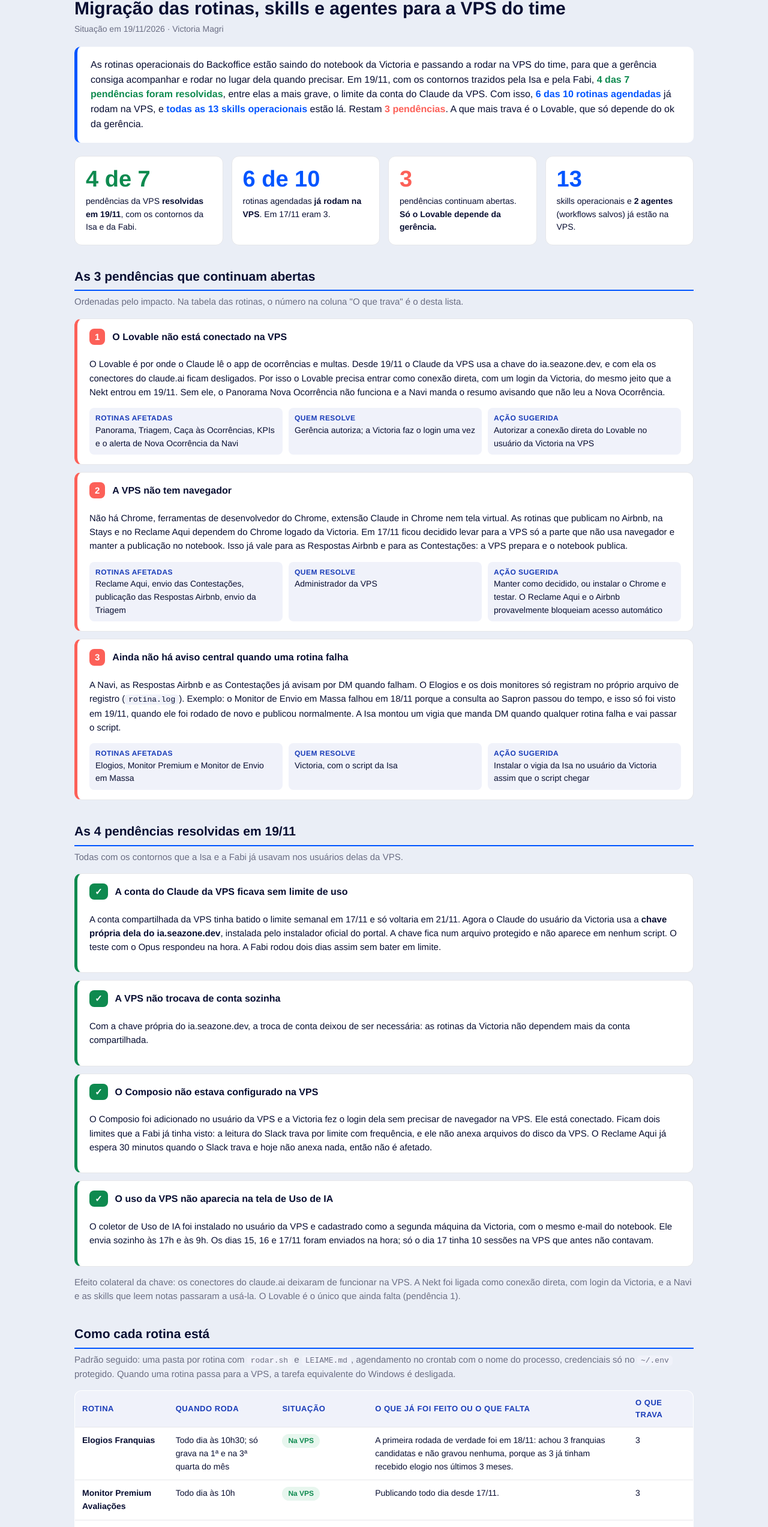
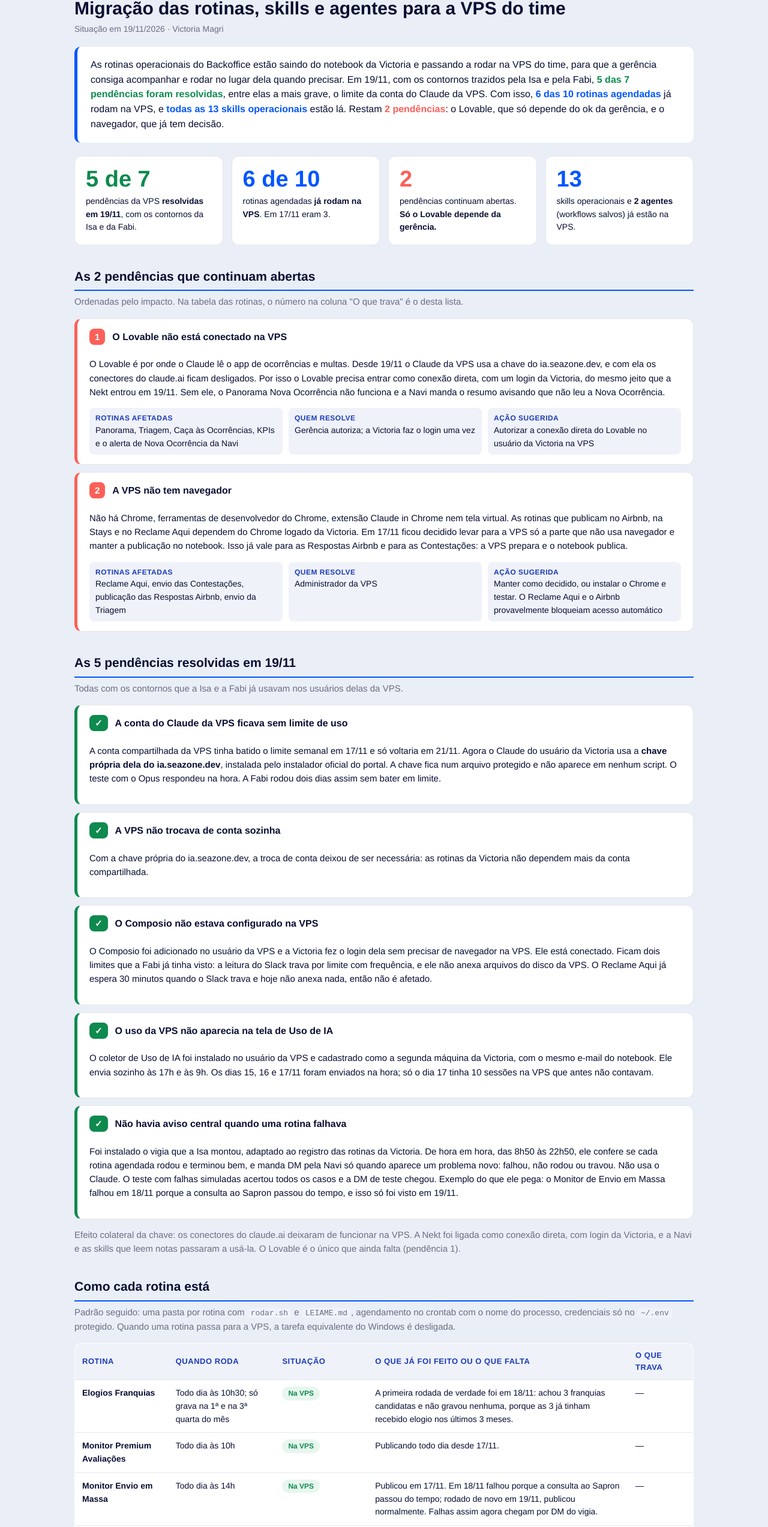
Before and after one commit to victoriamagri/migracao-vps-backoffice, a plain HTML site: page index.html in a window 1280 px wide. Shown: the part 76-2622 px from the top of the page at 60% size. Drawn offline with Linux system fonts and the light colour scheme.

Commit message:
docs: registra o vigia das rotinas como resolvido
Co-Authored-By: Claude Opus 5.5 <noreply@anthropic.com>

```diff
--- a/index.html
+++ b/index.html
@@ -66,21 +66,21 @@
   <div class="lead">
     As rotinas operacionais do Backoffice estão saindo do notebook da Victoria e passando a rodar na VPS do time,
     para que a gerência consiga acompanhar e rodar no lugar dela quando precisar.
-    Em 19/11, com os contornos trazidos pela Isa e pela Fabi, <span class="destaque verde">4 das 7 pendências foram resolvidas</span>, entre elas a mais grave, o limite da conta do Claude da VPS.
+    Em 19/11, com os contornos trazidos pela Isa e pela Fabi, <span class="destaque verde">5 das 7 pendências foram resolvidas</span>, entre elas a mais grave, o limite da conta do Claude da VPS.
     Com isso, <span class="destaque">6 das 10 rotinas agendadas</span> já rodam na VPS, e <span class="destaque">todas as 13 skills operacionais</span> estão lá.
-    Restam <span class="destaque coral">3 pendências</span>. A que mais trava é o Lovable, que só depende do ok da gerência.
+    Restam <span class="destaque coral">2 pendências</span>: o Lovable, que só depende do ok da gerência, e o navegador, que já tem decisão.
   </div>
 </header>
 
 <div class="cards">
-  <div class="card bom"><div class="num">4 de 7</div><p>pendências da VPS <b>resolvidas em 19/11</b>, com os contornos da Isa e da Fabi.</p></div>
+  <div class="card bom"><div class="num">5 de 7</div><p>pendências da VPS <b>resolvidas em 19/11</b>, com os contornos da Isa e da Fabi.</p></div>
   <div class="card"><div class="num">6 de 10</div><p>rotinas agendadas <b>já rodam na VPS</b>. Em 17/11 eram 3.</p></div>
-  <div class="card alerta"><div class="num">3</div><p>pendências continuam abertas. <b>Só o Lovable depende da gerência.</b></p></div>
+  <div class="card alerta"><div class="num">2</div><p>pendências continuam abertas. <b>Só o Lovable depende da gerência.</b></p></div>
   <div class="card"><div class="num">13</div><p>skills operacionais e <b>2 agentes</b> (workflows salvos) já estão na VPS.</p></div>
 </div>
 
 <section>
-  <h2>As 3 pendências que continuam abertas</h2>
+  <h2>As 2 pendências que continuam abertas</h2>
   <p class="sub">Ordenadas pelo impacto. Na tabela das rotinas, o número na coluna "O que trava" é o desta lista.</p>
 
   <div class="pend"><div class="cab"><span class="n">1</span><h3>O Lovable não está conectado na VPS</h3></div>
@@ -91,13 +91,10 @@
     <p>Não há Chrome, ferramentas de desenvolvedor do Chrome, extensão Claude in Chrome nem tela virtual. As rotinas que publicam no Airbnb, na Stays e no Reclame Aqui dependem do Chrome logado da Victoria. Em 17/11 ficou decidido levar para a VPS só a parte que não usa navegador e manter a publicação no notebook. Isso já vale para as Respostas Airbnb e para as Contestações: a VPS prepara e o notebook publica.</p>
     <div class="grid"><div><b>Rotinas afetadas</b>Reclame Aqui, envio das Contestações, publicação das Respostas Airbnb, envio da Triagem</div><div><b>Quem resolve</b>Administrador da VPS</div><div><b>Ação sugerida</b>Manter como decidido, ou instalar o Chrome e testar. O Reclame Aqui e o Airbnb provavelmente bloqueiam acesso automático</div></div></div>
 
-  <div class="pend"><div class="cab"><span class="n">3</span><h3>Ainda não há aviso central quando uma rotina falha</h3></div>
-    <p>A Navi, as Respostas Airbnb e as Contestações já avisam por DM quando falham. O Elogios e os dois monitores só registram no próprio arquivo de registro (<code>rotina.log</code>). Exemplo: o Monitor de Envio em Massa falhou em 18/11 porque a consulta ao Sapron passou do tempo, e isso só foi visto em 19/11, quando ele foi rodado de novo e publicou normalmente. A Isa montou um vigia que manda DM quando qualquer rotina falha e vai passar o script.</p>
-    <div class="grid"><div><b>Rotinas afetadas</b>Elogios, Monitor Premium e Monitor de Envio em Massa</div><div><b>Quem resolve</b>Victoria, com o script da Isa</div><div><b>Ação sugerida</b>Instalar o vigia da Isa no usuário da Victoria assim que o script chegar</div></div></div>
-</section>
+  </section>
 
 <section>
-  <h2>As 4 pendências resolvidas em 19/11</h2>
+  <h2>As 5 pendências resolvidas em 19/11</h2>
   <p class="sub">Todas com os contornos que a Isa e a Fabi já usavam nos usuários delas da VPS.</p>
 
   <div class="pend resolvida"><div class="cab"><span class="n">✓</span><h3>A conta do Claude da VPS ficava sem limite de uso</h3></div>
@@ -112,6 +109,9 @@
   <div class="pend resolvida"><div class="cab"><span class="n">✓</span><h3>O uso da VPS não aparecia na tela de Uso de IA</h3></div>
     <p>O coletor de Uso de IA foi instalado no usuário da VPS e cadastrado como a segunda máquina da Victoria, com o mesmo e-mail do notebook. Ele envia sozinho às 17h e às 9h. Os dias 15, 16 e 17/11 foram enviados na hora; só o dia 17 tinha 10 sessões na VPS que antes não contavam.</p></div>
 
+  <div class="pend resolvida"><div class="cab"><span class="n">✓</span><h3>Não havia aviso central quando uma rotina falhava</h3></div>
+    <p>Foi instalado o vigia que a Isa montou, adaptado ao registro das rotinas da Victoria. De hora em hora, das 8h50 às 22h50, ele confere se cada rotina agendada rodou e terminou bem, e manda DM pela Navi só quando aparece um problema novo: falhou, não rodou ou travou. Não usa o Claude. O teste com falhas simuladas acertou todos os casos e a DM de teste chegou. Exemplo do que ele pega: o Monitor de Envio em Massa falhou em 18/11 porque a consulta ao Sapron passou do tempo, e isso só foi visto em 19/11.</p></div>
+
   <p class="sub" style="margin-top:14px">Efeito colateral da chave: os conectores do claude.ai deixaram de funcionar na VPS. A Nekt foi ligada como conexão direta, com login da Victoria, e a Navi e as skills que leem notas passaram a usá-la. O Lovable é o único que ainda falta (pendência 1).</p>
 </section>
 
@@ -121,9 +121,9 @@
   <table>
     <thead><tr><th>Rotina</th><th>Quando roda</th><th>Situação</th><th>O que já foi feito ou o que falta</th><th>O que trava</th></tr></thead>
     <tbody>
-      <tr><td><b>Elogios Franquias</b></td><td>Todo dia às 10h30; só grava na 1ª e na 3ª quarta do mês</td><td><span class="pill ok">Na VPS</span></td><td>A primeira rodada de verdade foi em 18/11: achou 3 franquias candidatas e não gravou nenhuma, porque as 3 já tinham recebido elogio nos últimos 3 meses.</td><td>3</td></tr>
-      <tr><td><b>Monitor Premium Avaliações</b></td><td>Todo dia às 10h</td><td><span class="pill ok">Na VPS</span></td><td>Publicando todo dia desde 17/11.</td><td>3</td></tr>
-      <tr><td><b>Monitor Envio em Massa</b></td><td>Todo dia às 14h</td><td><span class="pill ok">Na VPS</span></td><td>Publicou em 17/11. Em 18/11 falhou porque a consulta ao Sapron passou do tempo; rodado de novo em 19/11, publicou normalmente.</td><td>3</td></tr>
+      <tr><td><b>Elogios Franquias</b></td><td>Todo dia às 10h30; só grava na 1ª e na 3ª quarta do mês</td><td><span class="pill ok">Na VPS</span></td><td>A primeira rodada de verdade foi em 18/11: achou 3 franquias candidatas e não gravou nenhuma, porque as 3 já tinham recebido elogio nos últimos 3 meses.</td><td>—</td></tr>
+      <tr><td><b>Monitor Premium Avaliações</b></td><td>Todo dia às 10h</td><td><span class="pill ok">Na VPS</span></td><td>Publicando todo dia desde 17/11.</td><td>—</td></tr>
+      <tr><td><b>Monitor Envio em Massa</b></td><td>Todo dia às 14h</td><td><span class="pill ok">Na VPS</span></td><td>Publicou em 17/11. Em 18/11 falhou porque a consulta ao Sapron passou do tempo; rodado de novo em 19/11, publicou normalmente. Falhas assim agora chegam por DM do vigia.</td><td>—</td></tr>
       <tr><td><b>Navi</b> (pendências e panorama semanal)</td><td>Todo dia às 15h; sexta às 16h</td><td><span class="pill ok">Na VPS</span></td><td>Desde 19/11. O teste trouxe notas, KPIs, Slack e Taskdex. Só a parte de Nova Ocorrência fica de fora, porque depende do Lovable. O Suporte Unificado veio sem pendências e falta confirmar que esse número está certo.</td><td>1</td></tr>
       <tr><td><b>Respostas Airbnb</b></td><td>Segunda a sexta às 9h</td><td><span class="pill ok">Na VPS</span></td><td>Desde 19/11, a VPS monta o lote de 50 avaliações, redige as respostas e avisa por DM. A publicação continua no notebook, pelo Chrome. Depois de publicar, o histórico do que já foi respondido volta para a VPS.</td><td>2 (só a publicação)</td></tr>
       <tr><td><b>Contestações Airbnb</b></td><td>Seleção às 8h e relatório às 21h30 na VPS; envio às 9h no notebook</td><td><span class="pill ok">Na VPS</span></td><td>Desde 19/11, a VPS escolhe as avaliações que vão ser contestadas, redige os textos, faz o relatório da noite e avisa por DM. O notebook só envia pelo Chrome e, no fim, devolve o resultado para a VPS.</td><td>2 (só o envio)</td></tr>
@@ -182,7 +182,8 @@
     <li><span class="destaque">12 credenciais</span> guardadas no arquivo protegido do usuário. Os valores foram levados do notebook direto para a VPS e conferidos, sem aparecer em nenhuma tela.</li>
     <li>Conexões do Claude com o <b>Sapron</b>, o <b>Suporte Unificado</b>, o <b>kpi-system</b>, o <b>Taskdex</b>, a <b>Nekt</b> e o <b>Composio</b> funcionando.</li>
     <li>Coletor de Uso de IA instalado: o que roda na VPS passou a contar na tela.</li>
-    <li><span class="destaque">13 skills</span> e <span class="destaque">2 agentes</span> copiados; <span class="destaque">6 rotinas</span> agendadas.</li>
+    <li>Vigia das rotinas avisa por DM quando alguma falha, não roda ou trava.</li>
+    <li><span class="destaque">13 skills</span> e <span class="destaque">2 agentes</span> copiados; <span class="destaque">6 rotinas</span> agendadas, mais o vigia.</li>
     <li>A máquina tem folga: 8 núcleos, 31 GB de memória e 184 GB livres em disco.</li>
   </ul>
 </section>
```
